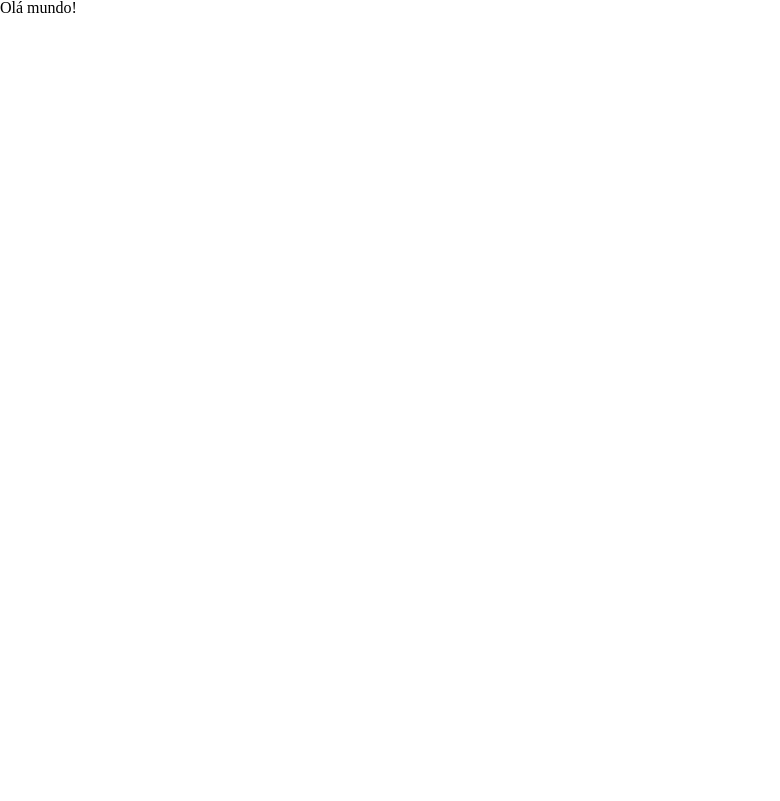
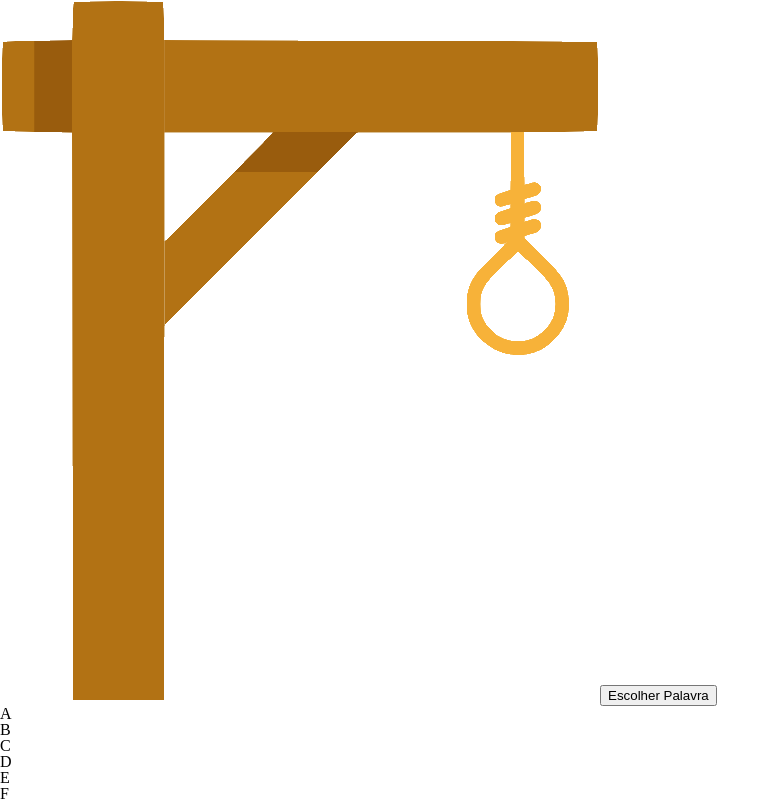
Before and after one commit to thiago-arend/JogoForca, a React (Create React App) app: page / in a window 1280 px wide. Shown: the top 801 px of the page, without its empty margins (0-780 px from the left). Built offline with nearby package versions, Linux system fonts and the light colour scheme.

Commit message:
configuração do layout sem estilização

```diff
--- a/src/components/App.js
+++ b/src/components/App.js
@@ -1,3 +1,12 @@
+import '../palavras.js';
+import Jogo from './Jogo.js';
+import Letras from './Letras.js';
+
 export default function App() {
-    return <h1>Olá mundo!</h1>
+    return (
+        <div className="container">
+            <Jogo />
+            <Letras />
+        </div>
+    )
 }
--- /dev/null
+++ b/src/components/Jogo.js
@@ -0,0 +1,16 @@
+import forca0 from '../assets/forca0.png';
+import forca1 from '../assets/forca1.png';
+import forca2 from '../assets/forca2.png';
+import forca3 from '../assets/forca3.png';
+import forca4 from '../assets/forca4.png';
+import forca5 from '../assets/forca5.png';
+import forca6 from '../assets/forca6.png';
+
+export default function Jogo() {
+    return (
+        <div className="jogo">
+            <img src={forca0}/>
+            <button>Escolher Palavra</button>
+        </div>
+    )
+}
--- /dev/null
+++ b/src/components/Letras.js
@@ -0,0 +1,11 @@
+export default function Letras() {
+    const alfabeto = ["a", "b", "c", "d", "e", "f", "g", "h", "i",
+        "j", "k", "l", "m", "n", "o", "p", "q", "r", "s", "t", "u",
+        "v", "w", "x", "y", "z"];
+
+    return (
+        <ul>
+            {alfabeto.map((l) => <li>{l.toUpperCase()}</li>)}
+        </ul>
+    )
+}
--- /dev/null
+++ b/src/palavras.js
@@ -0,0 +1,27 @@
+const palavras = [
+    "abacate", "abacaxi", "abelha", "abanador", "antologia", "amor", "aba", "abrigo", "abrir",
+    "banana", "boi", "batata", "bacalhau", "bexiga", "bowl", "batedeira", "bisturi", "barreira", "banco",
+    "caixa", "chantilly", "cachorro", "cuidado", "caneta", "carinho", "cabra", "cesto",
+    "dados", "dizer", "danone", "dente", "diamante", "diafragma", "detonar", "dia",
+    "elefante", "esmeralda", "esfinge", "esfera", "encontro", "ema", "escola", "economia",
+    "formiga", "fama", "festa", "fiador", "ferver", "flauta", "figo", "fiapo", "fotografia",
+    "goiaba", "gelo", "grito", "guria", "goleiro", "golfinho", "golfe", "girar",
+    "harmonia", "haste", "hectare", "hepatite", "hiena", "hidrante",
+    "igreja", "importante", "idoso", "irado", "identidade", "idioma", "idade", "idiota",
+    "jantar", "jumento", "jararaca", "janela", "jerimum", "jaula", "jabuti", "jaleco",
+    "laranja", "lua", "luz", "lindo", "lacraia", "lactose", "lacrar",
+    "manga", "morango", "mico", "matar", "mingau", "moqueca", "mocassin",
+    "nectarina", "nada", "navio", "namorado", "ninja", "natal", "narciso", "narina", "nabo",
+    "ovo", "ostra", "obstetra", "orangotango", "olhar", "ortodoxo", "ouro", "ornamento",
+    "pato", "polvo", "povoar", "pano", "princesa", "pizza", "patroa",
+    "queijo", "quitanda", "quinta", "quantia", "quarentena", "quadrilha", "quaresma", "quartzo", "quebrar",
+    "risada", "rio", "remar", "rato", "racional", "rainha", "radioatividade", "raiz", "raiva", "rachadura",
+    "salada", "salamandra", "sacola", "siri", "sabre", "sucarose", "sabedoria", "sacerdote",
+    "tatu", "tabacaria", "taberneiro", "torrada", "tamanho", "tatuagem", "trem",
+    "uva", "universo", "unanimidade", "ubuntu", "universidade", "urso", "uivar", "unir",
+    "vela", "valeta", "vacilo", "valor", "vagem", "vadiagem", "vaca", "valentia", "vidro", "valsa",
+    "xadrez", "xilofone", "xarope", "xenofobia", "xereta", "xerife", "xaveco", "xixi", "xale",
+    "zebra", "zagueiro", "zero", "zoeira", "zepelim", "zinco", "zumbido"
+]
+
+export default palavras;
```
